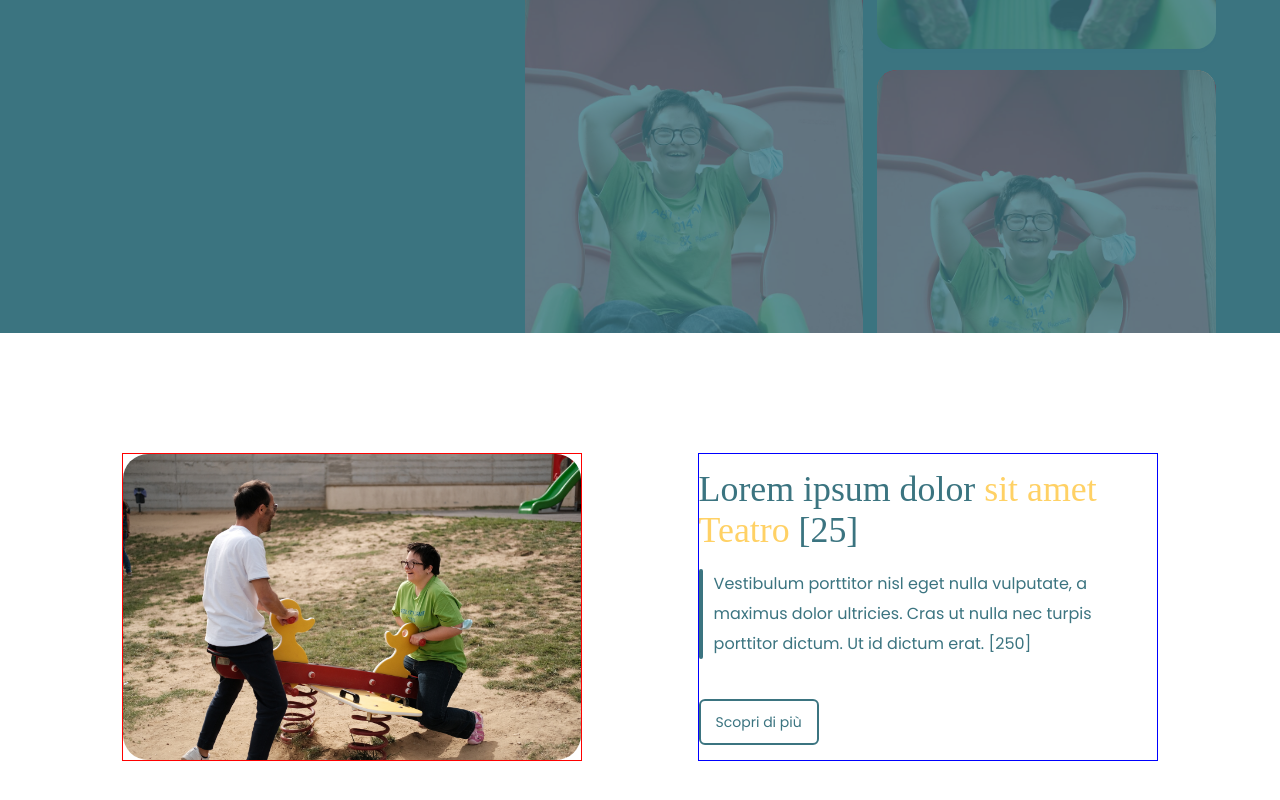
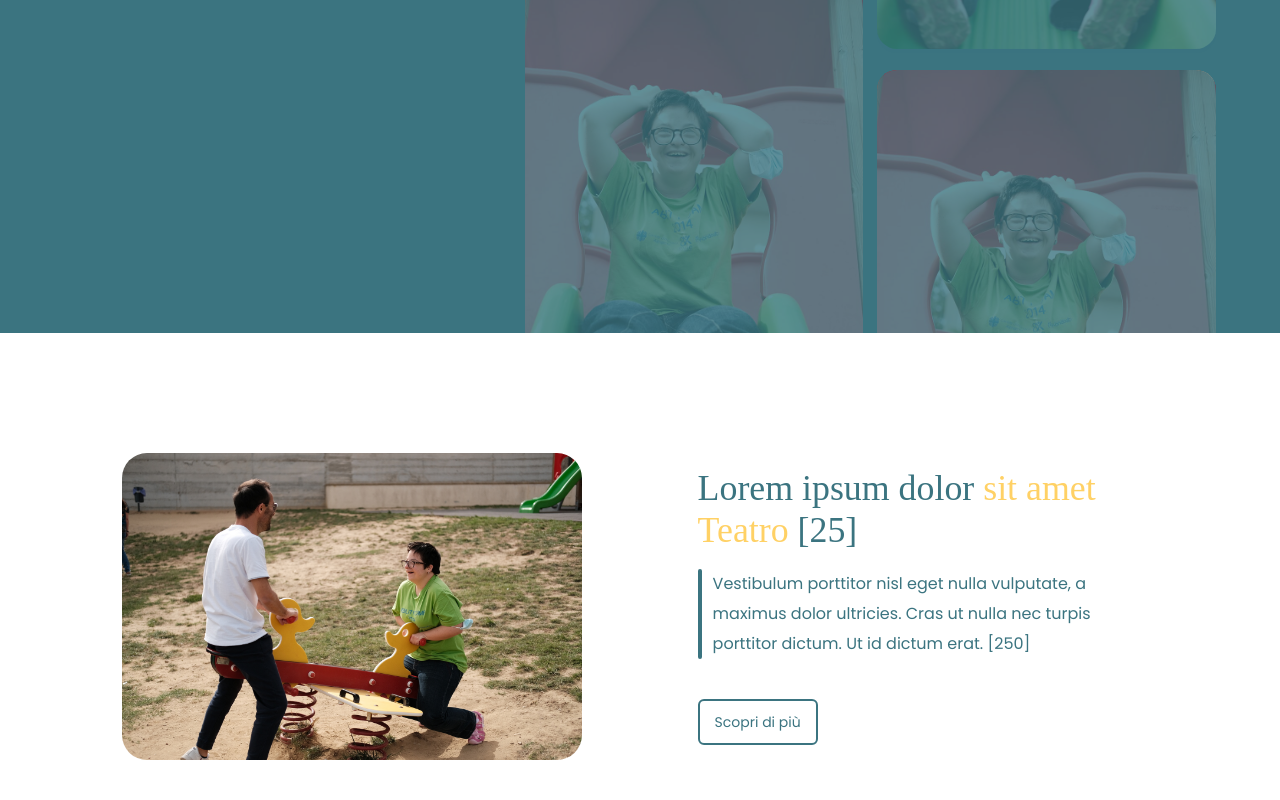
Before and after one commit to vitodigrigoli/nextjs-md-blog-with-transition, a Next.js app: page / in a window 1280 px wide. Shown: the part 1942-2742 px from the top of the page. Built offline with nearby package versions, Linux system fonts and the light colour scheme; a web font is replaced by a local one.

Commit message:
enable h-slider

```diff
--- a/pages/index.js
+++ b/pages/index.js
@@ -76,7 +76,7 @@ export default function Index() {
         <Banner title={bannerText.title} text={bannerText.text} withButton />
         <VerticalSlider title={verticalSliderText.title} text={verticalSliderText.text} withButton />
         <Posts posts={posts}/>
-      {/*<HorizontalSlider title={horizontalSliderText.title}  slides={horizontalSliderText.slides}/>*/}
+      <HorizontalSlider title={horizontalSliderText.title}  slides={horizontalSliderText.slides}/>
         <VerticalSlider title={verticalSliderText.title} text={verticalSliderText.text} withButton />
         <Banner title={bannerText.title} text={bannerText.text} withButton />
         <Footer/>
--- a/styles/globals.css
+++ b/styles/globals.css
@@ -245,10 +245,10 @@ hr{display: block; width: 80%; position: relative; margin: 30px auto; height: 2p
 .post{display: flex; justify-content: space-around; flex-wrap: wrap; margin: 15vh auto;}
 .post--reverse{flex-direction: row-reverse}
 
-.post__image{width: 40%; border: 1px solid red; display: flex; align-items: center; }
+.post__image{width: 40%; display: flex; align-items: center; }
 .post__image img{border-radius: 25px}
 
-.post__text {width: 40%; border: 1px solid blue; display: flex; align-items: center; color: var(--blue)}
+.post__text {width: 40%; display: flex; align-items: center; color: var(--blue)}
 .post__text h2{font-size: clamp(30px, 2.8vw, 50px); }
 
 @media (max-width: 1024px) {
@@ -261,10 +261,10 @@ hr{display: block; width: 80%; position: relative; margin: 30px auto; height: 2p
 ------------------------------------------------------------------------- */
 .h-slider{ background-color: var(--yellow); padding: 10vh;   }
 
-.h-slider h2{font-size: 16px; text-transform: uppercase; margin-bottom: 5vh; color: var(--blue); border: 1px solid red; width: 100%; text-align: center;}
+.h-slider h2{font-size: 16px; text-transform: uppercase; margin-bottom: 5vh; color: var(--blue); width: 100%; text-align: center;}
 .h-slider h3{ font-size: clamp(30px, 2.8vw, 50px); text-align: center;}
 
-.h-slider .wrapper{position: relative; width: 100%; border: 1px solid red; display: flex }
+.h-slider .wrapper{position: relative; width: 100%; display: flex }
 .h-slider .wrapper section{border: 1px solid blue;min-width: 100%; height: 100vh; display: flex; align-items: center;}
 .h-slider .wrapper section .content{border: 1px solid green;max-width: 800px;}
 
```
